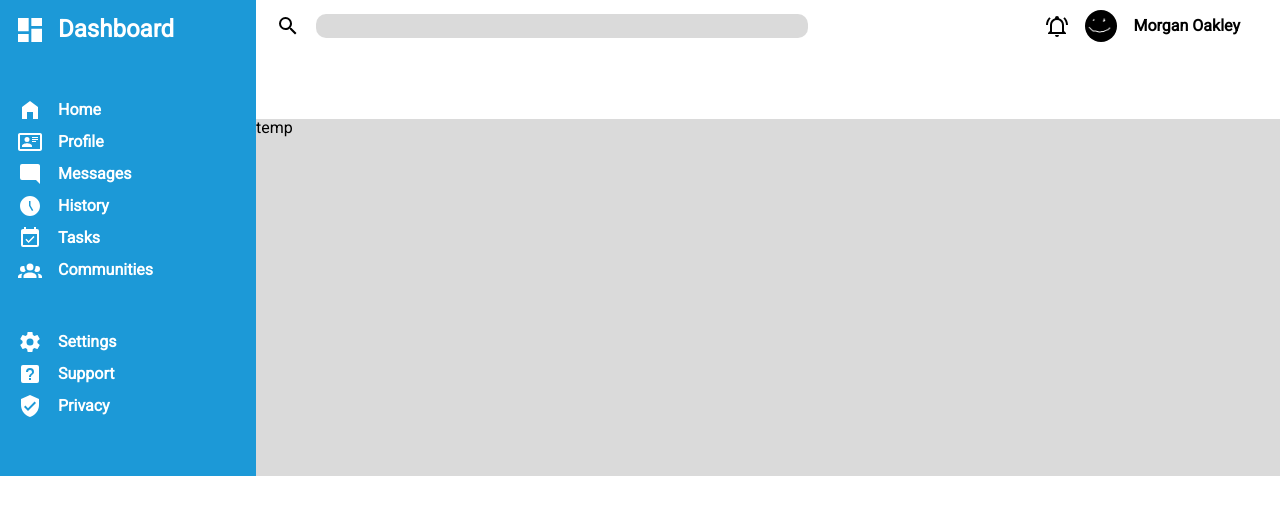
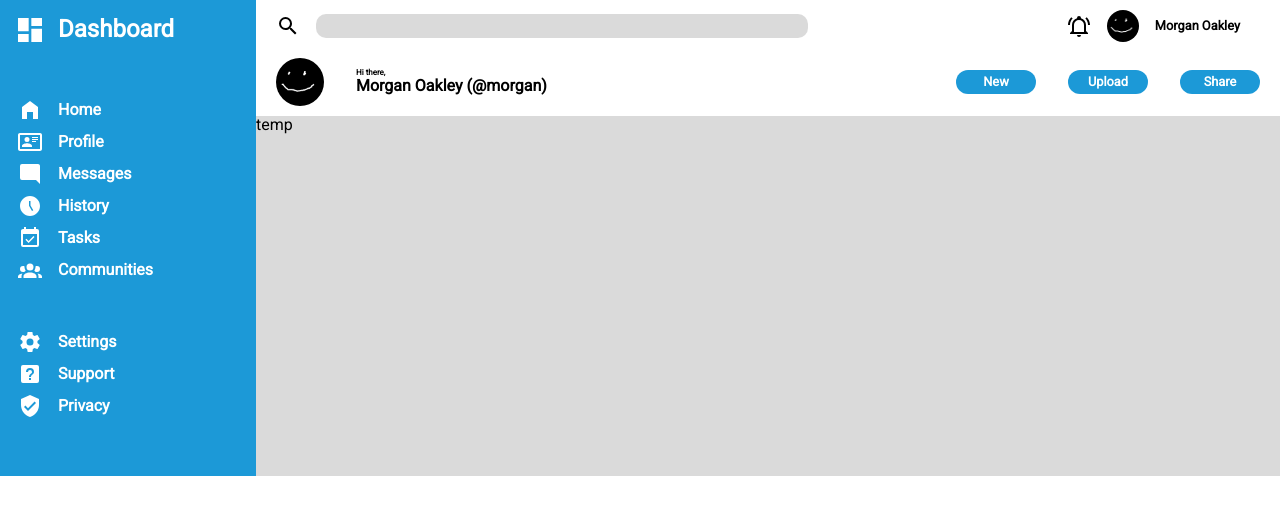
Before and after one commit to kevin2b/admin-dashboard, a plain HTML site: page index.html in a window 1280 px wide. Drawn offline with Linux system fonts and the light colour scheme.

Commit message:
Add second row of header content

```diff
--- a/index.html
+++ b/index.html
@@ -44,10 +44,18 @@
           <img class="header-image" src="./images/magnify.svg" alt="Magnify icon">
           <input type="search" name="search" id="search-bar">
           <img class="header-image" src="./images/bell-ring-outline.svg" alt="Bell ring icon">
-          <div class="header-profile-image"> </div>
+          <div class="profile-image"> </div>
           <div class="header-name"> Morgan Oakley </div>
         </div>
         <div class="header-second-row">
+          <div class="profile-image"> </div>
+          <div class="welcome-container">
+            <div> Hi there, </div>
+            <div> Morgan Oakley (@morgan) </div>
+          </div>
+          <button class="header-button" type="button"> New </button>
+          <button class="header-button" type="button"> Upload </button>
+          <button class="header-button" type="button"> Share </button>
         </div>
       </div>
       <div class="content"> temp
--- a/style/styles.css
+++ b/style/styles.css
@@ -16,13 +16,17 @@ html{
 
 .container{
   display:grid;
-  grid-template: 3fr 9fr / 2fr minmax(500px, 8fr);
+  grid-template: auto 9fr / 2fr minmax(500px, 8fr);
 }
 
 .sidebar{
   grid-row: 1 / 3;
+  padding: 10px;
+}
+
+.sidebar,
+.header-button{
   background-color: #008dd2e3;
-  padding: 10px;
 }
 
 .sidebar-header-image{
@@ -76,6 +80,7 @@ html{
   display: flex;
   gap: 1rem;
   align-items: center;
+  margin-bottom: 1rem;
 }
 
 .header-image{
@@ -92,7 +97,7 @@ html{
   width: max(100px,50%);
 }
 
-.header-profile-image{
+.profile-image{
   width: 2rem;
   height: 2rem;
   border-radius: 50%;
@@ -106,4 +111,36 @@ html{
   margin-right: 20px;
   flex-shrink: 0;
   word-break: break-all;
+  font-size: 0.8rem;
 }
+
+.header-second-row{
+  display: flex;
+  gap: 2rem;
+  align-items: center;
+}
+
+.header-second-row > .profile-image{
+  width: 3rem;
+  height: 3rem;
+}
+
+.welcome-container{
+  font-weight: 700;
+  margin-right: auto;
+}
+
+.welcome-container > :first-child{
+  font-size: 0.5rem;
+}
+
+.header-button{
+  font-weight: 700;
+  font-size: 0.8rem;
+  color: white;
+  padding: 5px 10px;
+  border: 0;
+  margin: 0;
+  width: 5rem;
+  border-radius: 1rem;
+}
```
